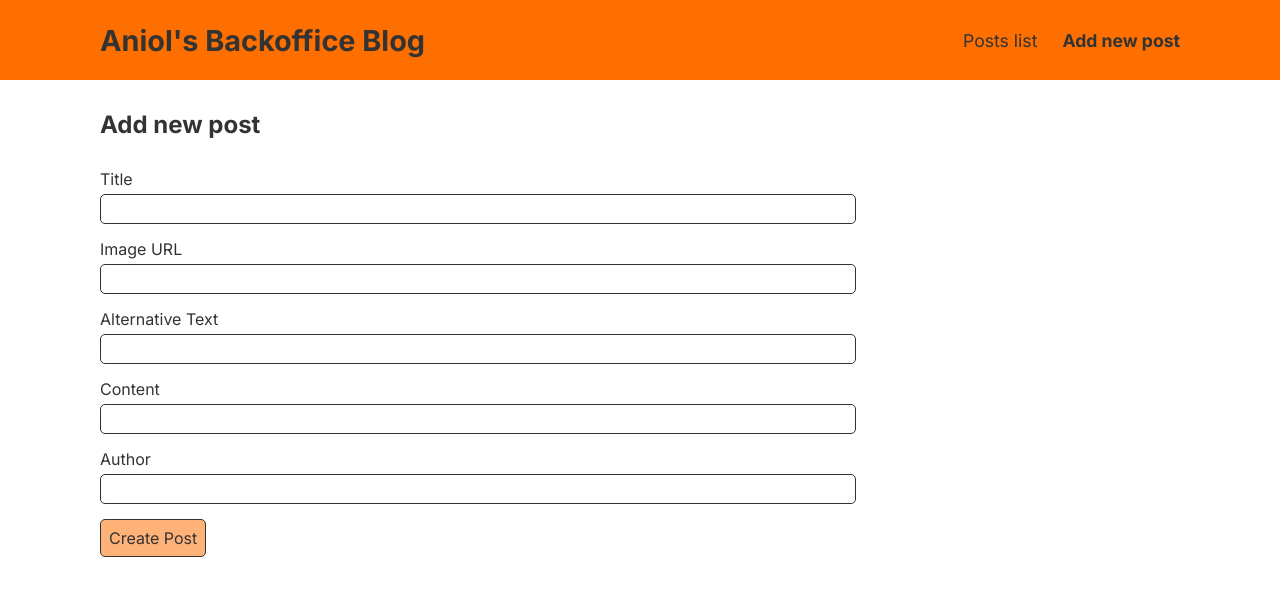
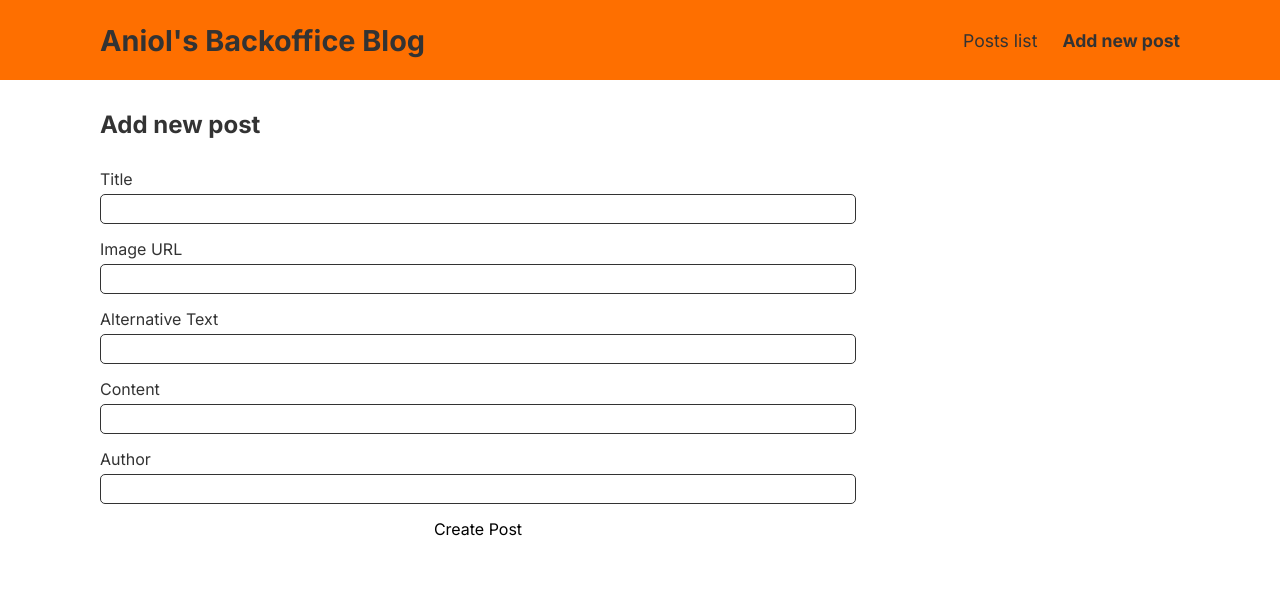
Before and after one commit to arodrigue96/blog-front, a React (Vite) app: page /new-post in a window 1280 px wide. Shown: the top 596 px of the page. Built offline with nearby package versions, Linux system fonts and the light colour scheme.

Commit message:
Add new ButtonProps to Button component

```diff
--- a/src/components/Button/Button.tsx
+++ b/src/components/Button/Button.tsx
@@ -3,11 +3,18 @@ import "./Button.css";
 interface ButtonProps {
   text: string;
   type?: "submit" | "reset";
+  isDisabled?: boolean;
+  className?: string;
 }
 
-const Button: React.FC<ButtonProps> = ({ text, type }) => {
+const Button: React.FC<ButtonProps> = ({
+  text: text,
+  type,
+  isDisabled,
+  className,
+}) => {
   return (
-    <button className="button" type={type ?? "button"}>
+    <button className={className} type={type ?? "button"} disabled={isDisabled}>
       {text}
     </button>
   );
--- a/src/styles/styles.css
+++ b/src/styles/styles.css
@@ -50,7 +50,6 @@ button {
   border: none;
   font: inherit;
   padding: 0;
-  color: inherit;
 }
 
 input {
```
